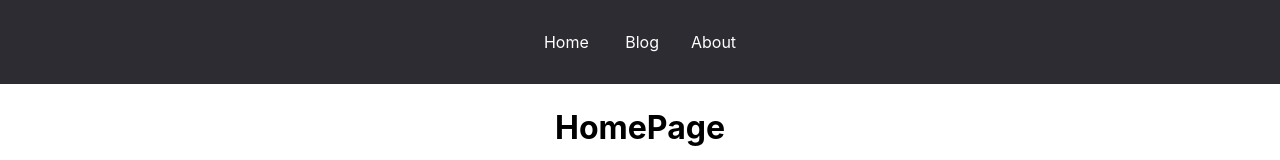
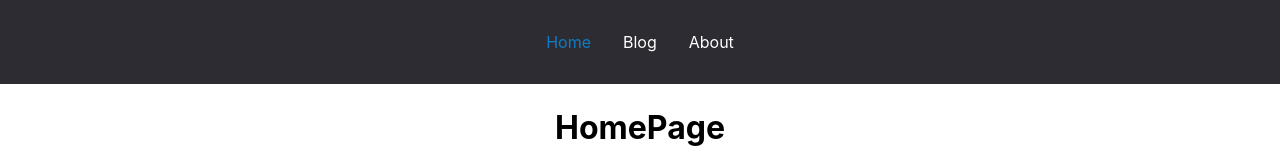
Before and after one commit to NikePro777/react-router6.4, a React (Create React App) app: page / in a window 1280 px wide. Shown: the top 160 px of the page. Built offline with nearby package versions, Linux system fonts and the light colour scheme.

Commit message:
create customLink , using hook usematch, finish video 3

```diff
--- /dev/null
+++ b/src/components/CustomLink.jsx
@@ -0,0 +1,16 @@
+import { Link, useMatch } from "react-router-dom";
+
+const CustomLink = ({ children, to, ...props }) => {
+  const match = useMatch(to);
+  return (
+    <Link
+      to={to}
+      style={{ color: match ? "var(--color-active)" : "white" }}
+      {...props}
+    >
+      {children}
+    </Link>
+  );
+};
+
+export default CustomLink;
--- a/src/components/Layout.jsx
+++ b/src/components/Layout.jsx
@@ -1,4 +1,5 @@
-import { Link, Outlet } from "react-router-dom";
+import { Outlet } from "react-router-dom";
+import CustomLink from "./CustomLink";
 
 const Layout = () => {
   return (
@@ -6,13 +7,13 @@ const Layout = () => {
       <header>
         {/* <a href="/">Home</a>  - так было с перезагрузкой страницы*/}
         {/* а теперь без нее, все тоже самое только линк и вместо хрефа - to */}
-        <Link to="/">Home </Link>
-        <Link to="/posts">Blog</Link>
-        <Link to="/about">About</Link>
+        <CustomLink to="/">Home</CustomLink>
+        <CustomLink to="/posts">Blog</CustomLink>
+        <CustomLink to="/about">About</CustomLink>
       </header>
 
       <main className="container">
-        <Outlet />{" "}
+        <Outlet />
         {/* Тут я говорю куда я хочу вставить все , что есть в Layout'е в App (крч тут будет вся динамика)  */}
       </main>
 
--- a/src/index.css
+++ b/src/index.css
@@ -56,7 +56,7 @@ main a:hover {
   text-decoration: underline;
 }
 
-.active {
+.active-link {
   color: var(--color-active);
   cursor: default;
 }
```
